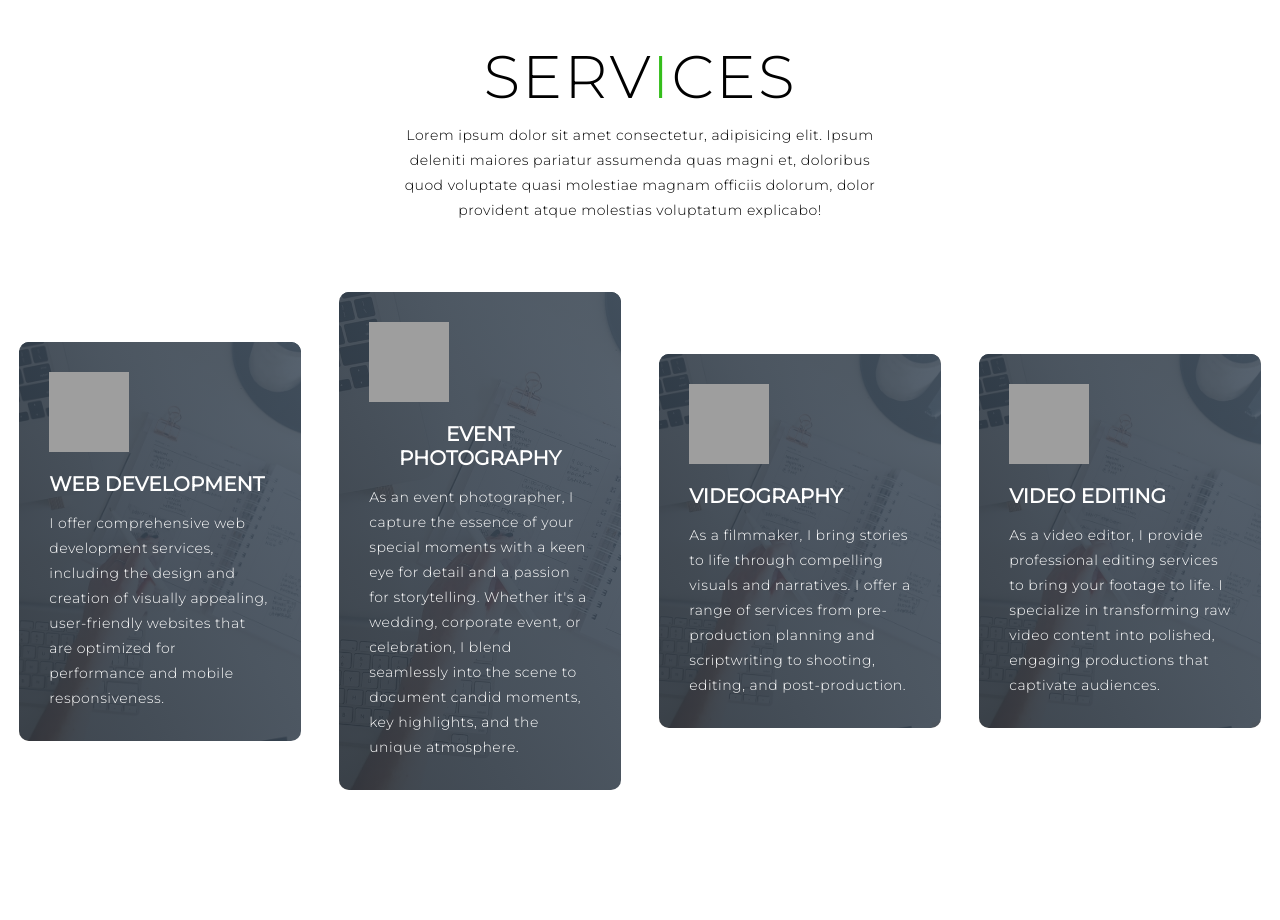
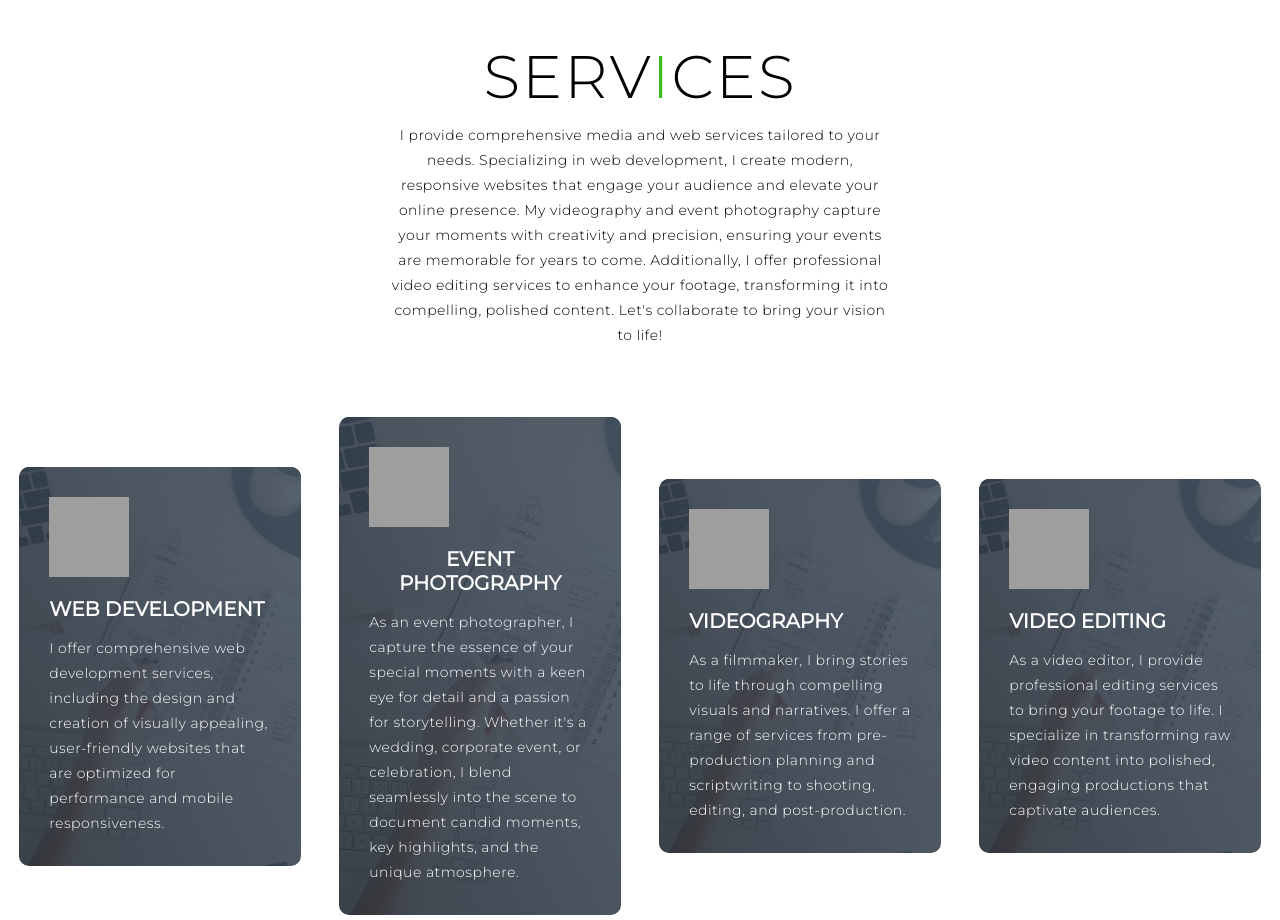
Before and after one commit to rashidrukia95/Awadh, a plain HTML site: page index.html in a window 1280 px wide. Shown: the part 860-1780 px from the top of the page. Drawn offline with Linux system fonts and the light colour scheme; grey boxes are pictures that could not be loaded.

Commit message:
second commit
my second commit

```diff
--- a/index.html
+++ b/index.html
@@ -54,9 +54,7 @@
     <div class="services container">
       <div class="service-top">
         <h1 class="section-title">Serv<span>i</span>ces</h1>
-        <p>Lorem ipsum dolor sit amet consectetur, adipisicing elit. Ipsum deleniti maiores pariatur assumenda quas
-          magni et, doloribus quod voluptate quasi molestiae magnam officiis dolorum, dolor provident atque molestias
-          voluptatum explicabo!</p>
+        <p>I provide comprehensive media and web services tailored to your needs. Specializing in web development, I create modern, responsive websites that engage your audience and elevate your online presence. My videography and event photography capture your moments with creativity and precision, ensuring your events are memorable for years to come. Additionally, I offer professional video editing services to enhance your footage, transforming it into compelling, polished content. Let's collaborate to bring your vision to life!</p>
       </div>
       <div class="service-bottom">
         <div class="service-item">
```
